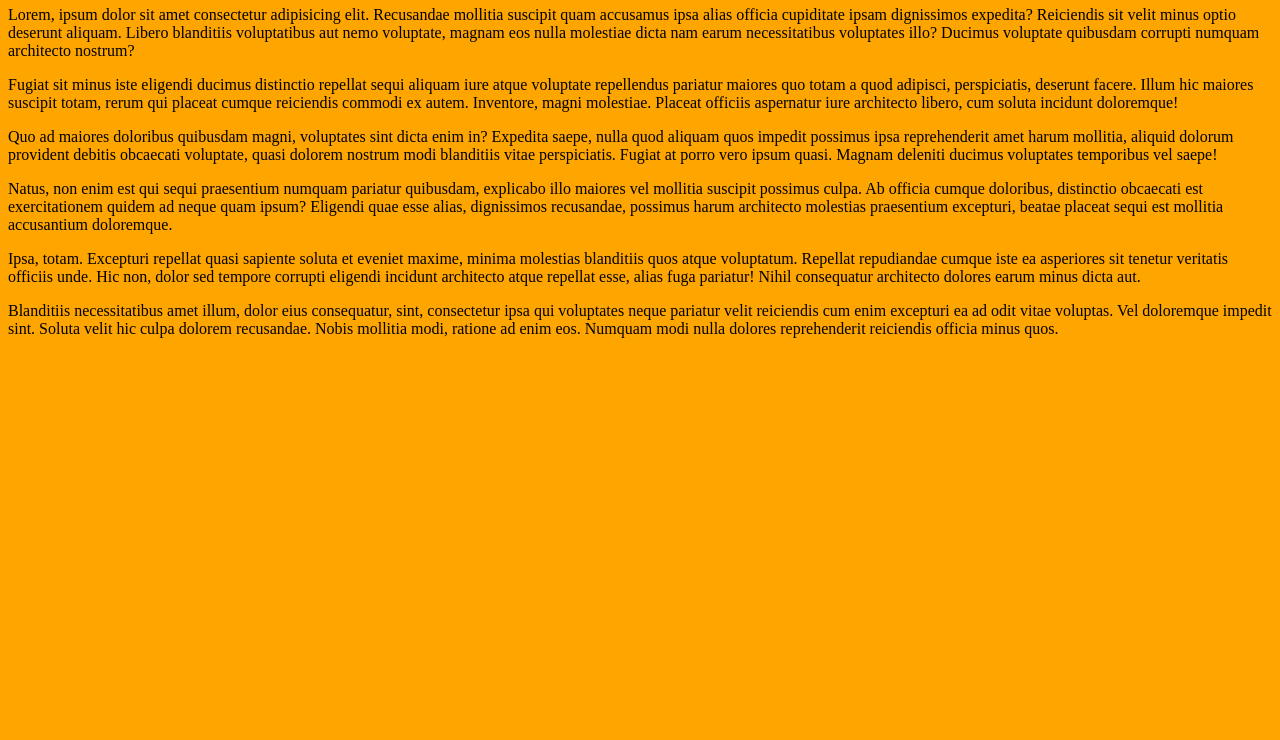
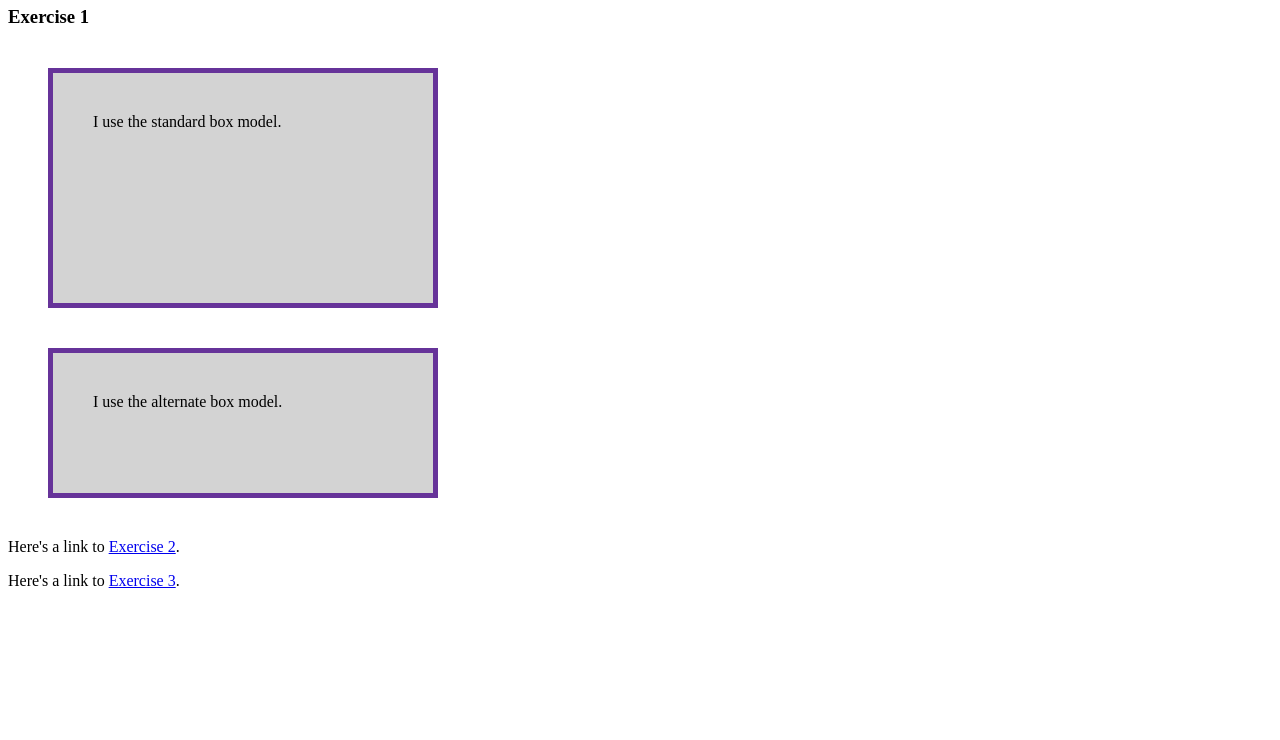
Before and after one commit to TXMack713/mdn-css-the-box-model, a plain HTML site: page index.html in a window 1280 px wide. Shown: the part 60-800 px from the top of the page. Drawn offline with Linux system fonts and the light colour scheme.

Commit message:
Completed the MDN CSS Box Model Assessment Exercises.

```diff
--- a/index.html
+++ b/index.html
@@ -1,61 +1,22 @@
 <!-- <!DOCTYPE html> -->
 <html lang="en">
+
 <head>
   <meta charset="UTF-8" />
   <meta http-equiv="X-UA-Compatible" content="IE=edge" />
   <meta name="viewport" content="width=device-width, initial-scale=1.0" />
-    <title>Document</title>
+  <title>MDN CSS Box Model Practice</title>
   <link rel="stylesheet" href="styles.css" />
 </head>
+
 <body>
   <h1>MDN CSS Box Model Practice</h1>
-    <p>
-      Lorem, ipsum dolor sit amet consectetur adipisicing elit. Recusandae
-      mollitia suscipit quam accusamus ipsa alias officia cupiditate ipsam
-      dignissimos expedita? Reiciendis sit velit minus optio deserunt aliquam.
-      Libero blanditiis voluptatibus aut nemo voluptate, magnam eos nulla
-      molestiae dicta nam earum necessitatibus voluptates illo? Ducimus
-      voluptate quibusdam corrupti numquam architecto nostrum?
-    </p>
-    <p>
-      Fugiat sit minus iste eligendi ducimus distinctio repellat sequi aliquam
-      iure atque voluptate repellendus pariatur maiores quo totam a quod
-      adipisci, perspiciatis, deserunt facere. Illum hic maiores suscipit totam,
-      rerum qui placeat cumque reiciendis commodi ex autem. Inventore, magni
-      molestiae. Placeat officiis aspernatur iure architecto libero, cum soluta
-      incidunt doloremque!
-    </p>
-    <p>
-      Quo ad maiores doloribus quibusdam magni, voluptates sint dicta enim in?
-      Expedita saepe, nulla quod aliquam quos impedit possimus ipsa
-      reprehenderit amet harum mollitia, aliquid dolorum provident debitis
-      obcaecati voluptate, quasi dolorem nostrum modi blanditiis vitae
-      perspiciatis. Fugiat at porro vero ipsum quasi. Magnam deleniti ducimus
-      voluptates temporibus vel saepe!
-    </p>
-    <p>
-      Natus, non enim est qui sequi praesentium numquam pariatur quibusdam,
-      explicabo illo maiores vel mollitia suscipit possimus culpa. Ab officia
-      cumque doloribus, distinctio obcaecati est exercitationem quidem ad neque
-      quam ipsum? Eligendi quae esse alias, dignissimos recusandae, possimus
-      harum architecto molestias praesentium excepturi, beatae placeat sequi est
-      mollitia accusantium doloremque.
-    </p>
-    <p>
-      Ipsa, totam. Excepturi repellat quasi sapiente soluta et eveniet maxime,
-      minima molestias blanditiis quos atque voluptatum. Repellat repudiandae
-      cumque iste ea asperiores sit tenetur veritatis officiis unde. Hic non,
-      dolor sed tempore corrupti eligendi incidunt architecto atque repellat
-      esse, alias fuga pariatur! Nihil consequatur architecto dolores earum
-      minus dicta aut.
-    </p>
-    <p>
-      Blanditiis necessitatibus amet illum, dolor eius consequatur, sint,
-      consectetur ipsa qui voluptates neque pariatur velit reiciendis cum enim
-      excepturi ea ad odit vitae voluptas. Vel doloremque impedit sint. Soluta
-      velit hic culpa dolorem recusandae. Nobis mollitia modi, ratione ad enim
-      eos. Numquam modi nulla dolores reprehenderit reiciendis officia minus
-      quos.
-    </p>
+  <h3>Exercise 1</h3>
+  <div class="box">I use the standard box model.</div>
+  <div class="box alternate">I use the alternate box model.</div>
+
+  <p>Here's a link to <a href="box-model2.html">Exercise 2</a>.</p>
+  <p>Here's a link to <a href="box-model3.html">Exercise 3</a>.</p>
 </body>
+
 </html>
--- a/styles.css
+++ b/styles.css
@@ -1,10 +1,20 @@
-html {
+/* html {
   box-sizing: border-box;
 }
 *, *:before, *:after {
   box-sizing: inherit;
+} */
+
+.box {
+  border: 5px solid rebeccapurple;
+  background-color: lightgray;
+  padding: 40px;
+  margin: 40px;
+  width: 300px;
+  height: 150px;
 }
 
-body {
-  background: orange;
+.alternate {
+  box-sizing: border-box;
+  width: 390px;
 }
--- /dev/null
+++ b/styles2.css
@@ -0,0 +1,5 @@
+.box {
+  border: 5px dotted black;
+  margin: 20px 1em 40px 2em;
+  padding: 1em;
+}
--- /dev/null
+++ b/styles3.css
@@ -0,0 +1,6 @@
+.box span {
+  background-color: pink;
+  border: 5px solid black;
+  padding: 1em;
+display: inline-block;
+}
```
Also changed, not shown: box-model2.html (added, +21 -0 lines), box-model3.html (added, +26 -0 lines). Lines whose indentation alone changed are shown as unchanged.
